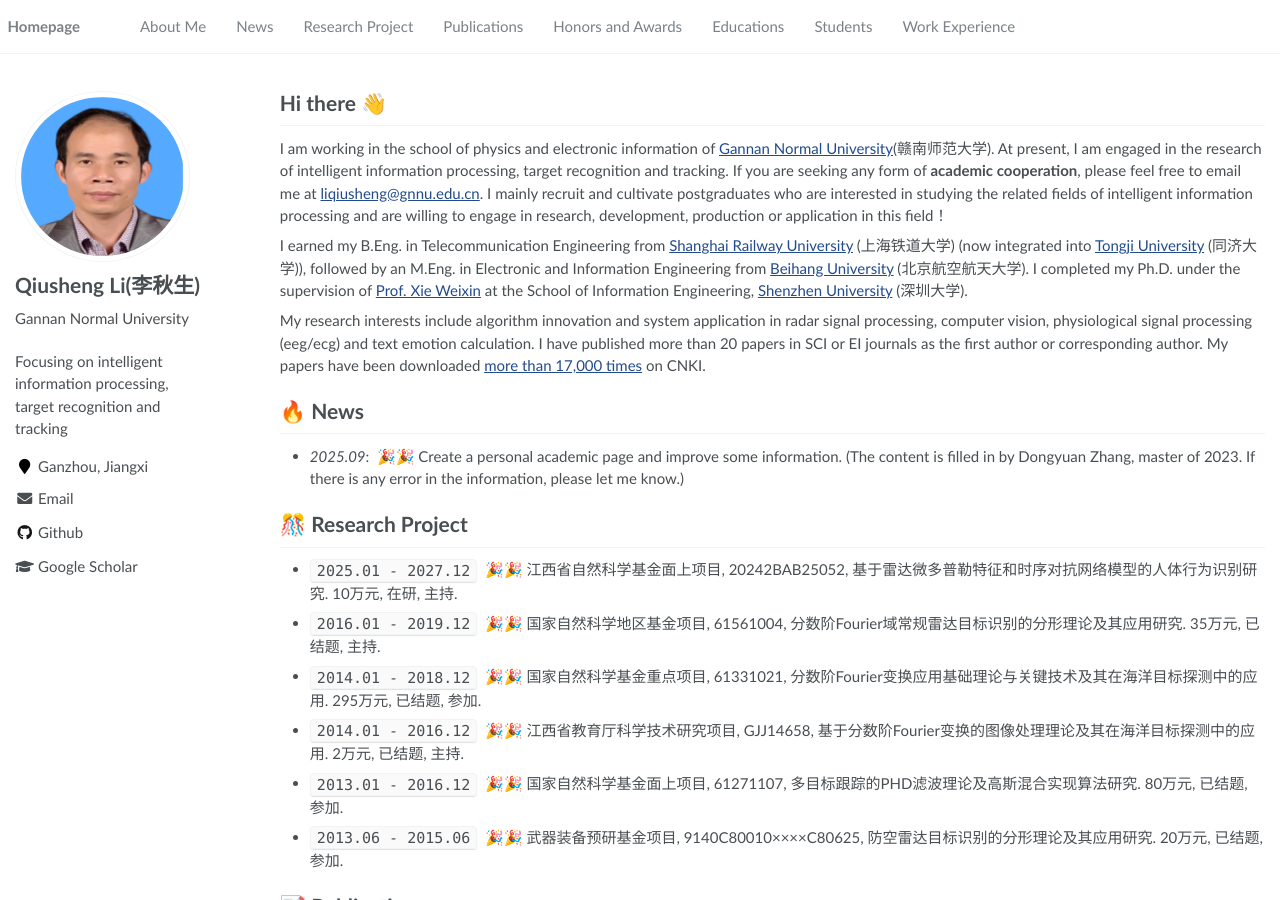
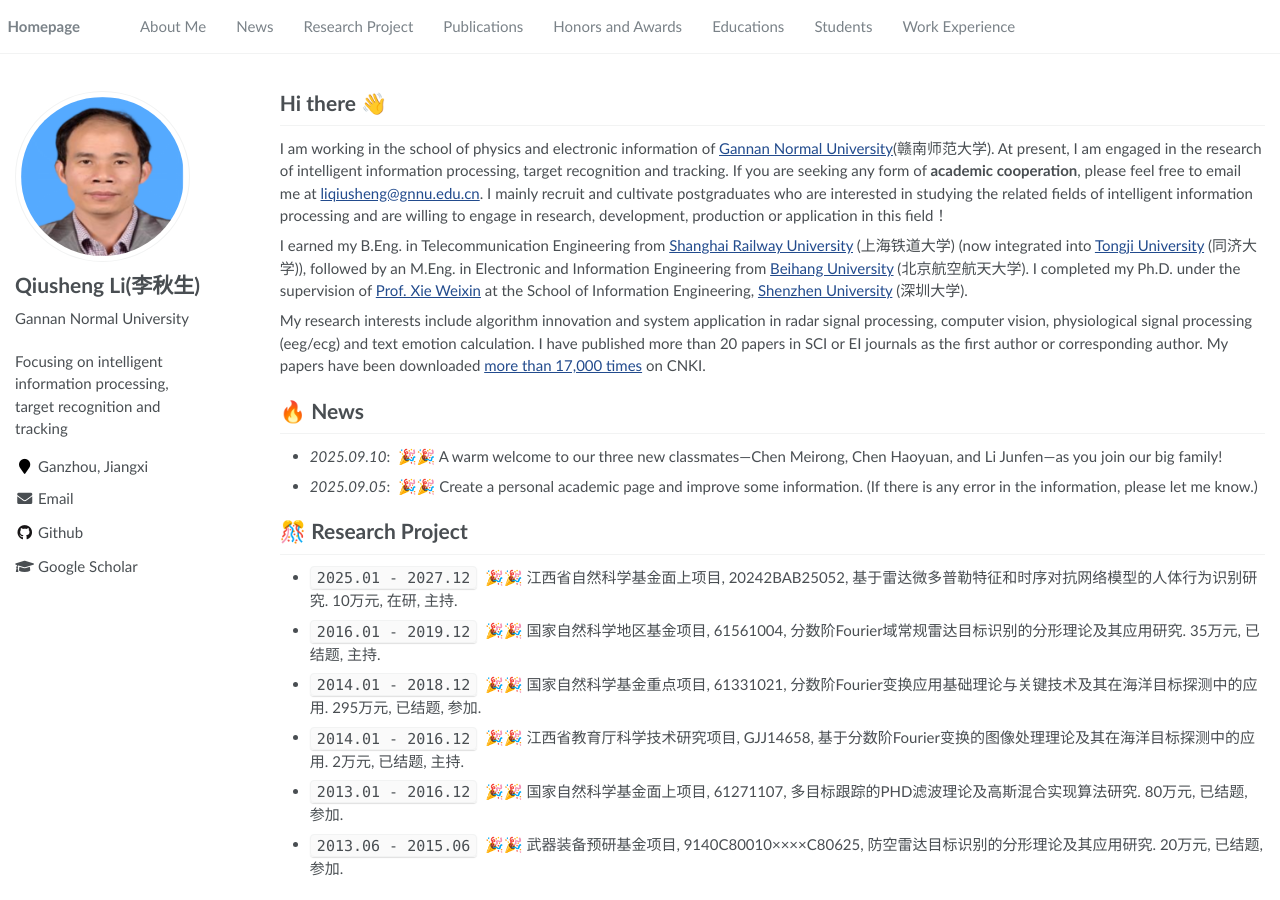
Before and after one commit to zhdongyuan/liqiusheng, a Jekyll site: the page built from _pages/about.md, in a window 1280 px wide and 900 px high. Built offline with Jekyll 4.4.1, drawn with Linux system fonts in a browser that asks for light colours.

Commit message:
Update about.md

```diff
--- a/_pages/about.md
+++ b/_pages/about.md
@@ -27,7 +27,8 @@ My research interests include algorithm innovation and system application in rad
 
 # 🔥 News
 
-- *2025.09*: &nbsp;🎉🎉 Create a personal academic page and improve some information. (The content is filled in by Dongyuan Zhang, master of 2023. If there is any error in the information, please let me know.)
+- *2025.09.10*: &nbsp;🎉🎉 A warm welcome to our three new classmates—Chen Meirong, Chen Haoyuan, and Li Junfen—as you join our big family!
+- *2025.09.05*: &nbsp;🎉🎉 Create a personal academic page and improve some information. (If there is any error in the information, please let me know.)
 
 # 🎊 Research Project
 
```
